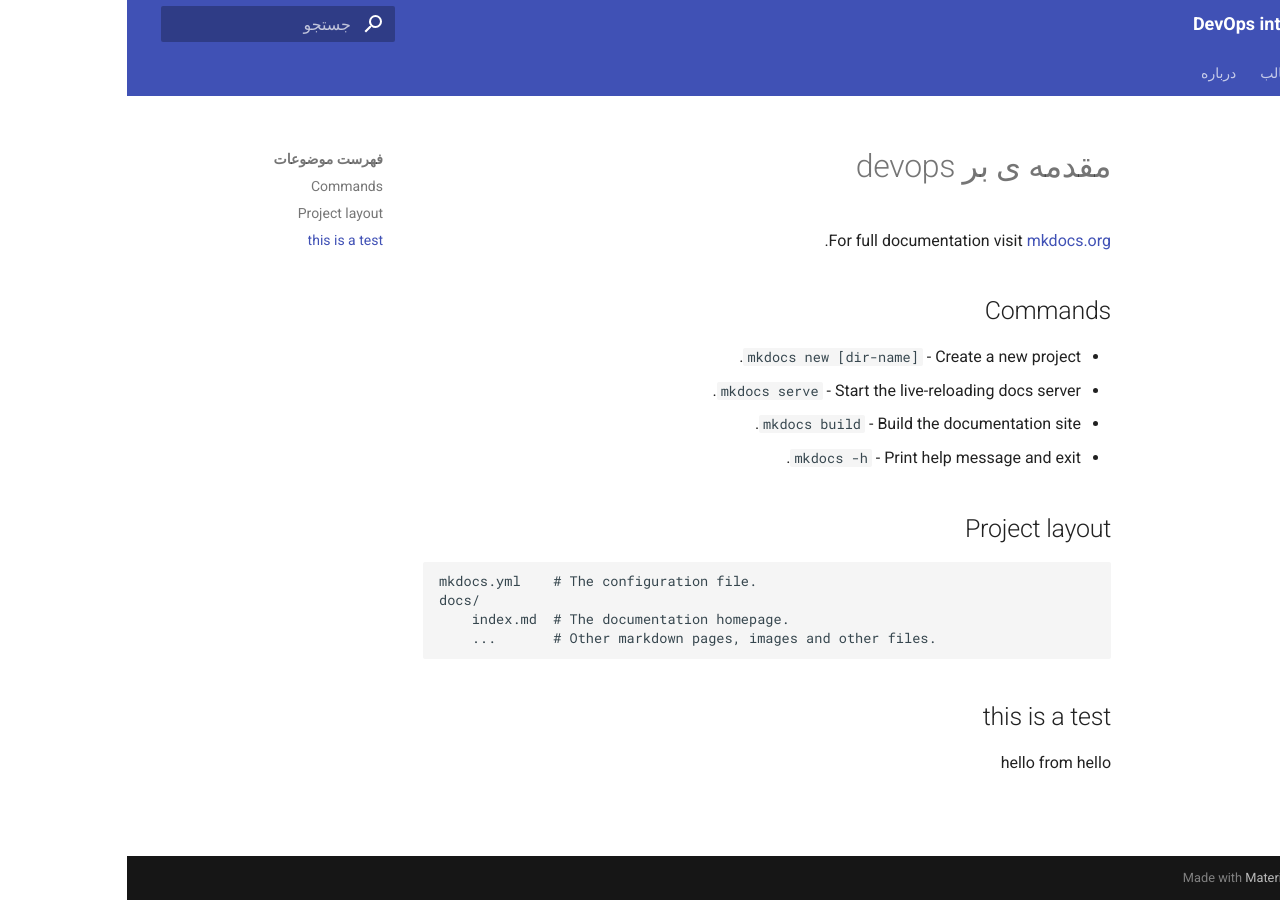
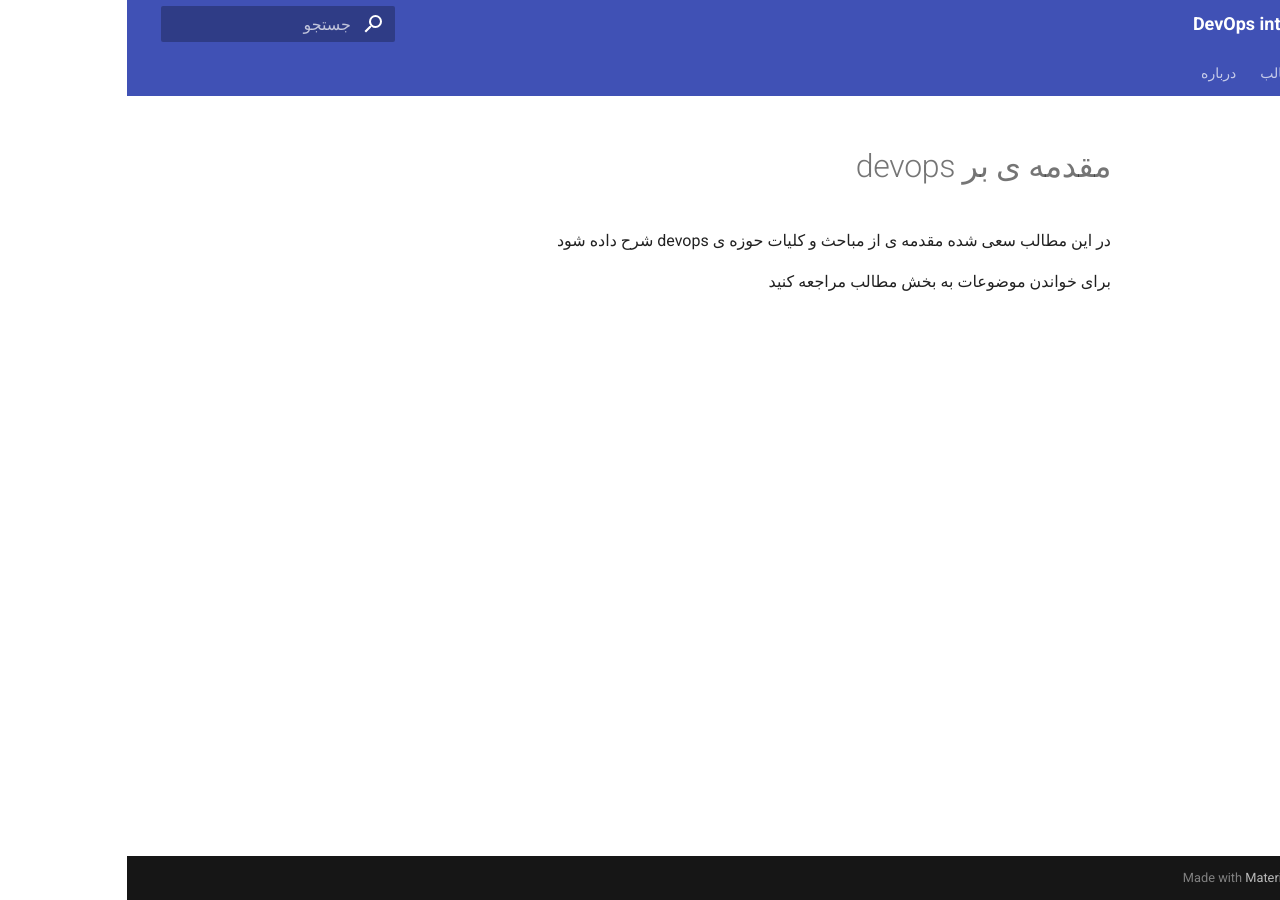
Before and after one commit to mammadnet/devops-intro, an MkDocs documentation site: the page built from docs/index.md, in a window 1280 px wide. Built offline with MkDocs 1.6.1 and Material for MkDocs 9.7.7, drawn with Linux system fonts in a browser that asks for light colours; grey boxes are pictures that could not be loaded.

Commit message:
Write home page

```diff
--- a/docs/index.md
+++ b/docs/index.md
@@ -1,20 +1,5 @@
 # مقدمه ی بر devops
 
-For full documentation visit [mkdocs.org](https://www.mkdocs.org).
+در این مطالب سعی شده مقدمه ی از مباحث و کلیات حوزه ی devops شرح داده شود
 
-## Commands
-
-* `mkdocs new [dir-name]` - Create a new project.
-* `mkdocs serve` - Start the live-reloading docs server.
-* `mkdocs build` - Build the documentation site.
-* `mkdocs -h` - Print help message and exit.
-
-## Project layout
-
-    mkdocs.yml    # The configuration file.
-    docs/
-        index.md  # The documentation homepage.
-        ...       # Other markdown pages, images and other files.
-
-## this is a test
-hello from hello
+برای خواندن موضوعات به بخش مطالب مراجعه کنید
```
